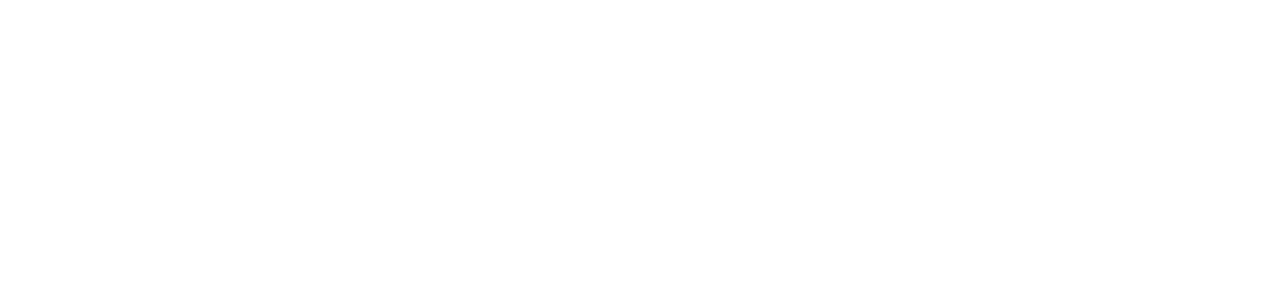
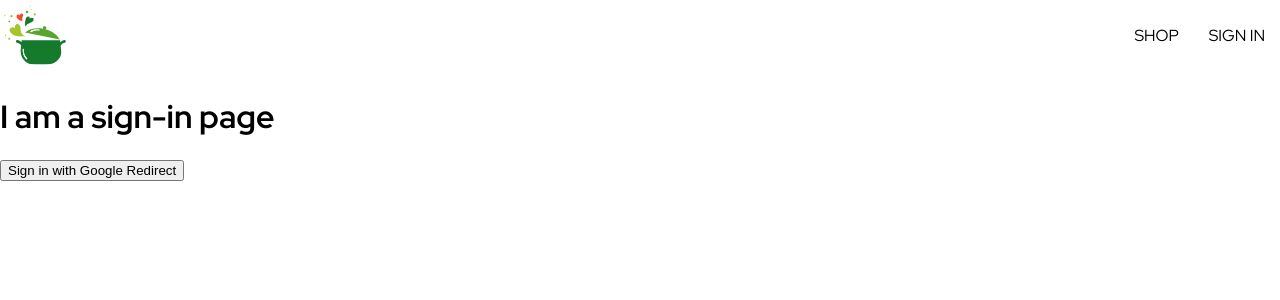
Before and after one commit to thuannguyen88/lazy-kitchen-ecommerce, a React (Create React App) app: page /sign-in in a window 1280 px wide. Before the commit this address had no page. Shown: the top 300 px of the page. Built offline with nearby package versions, Linux system fonts and the light colour scheme.

Commit message:
google sign in without google popup

```diff
--- a/package.json
+++ b/package.json
@@ -6,6 +6,7 @@
     "@testing-library/jest-dom": "^5.16.4",
     "@testing-library/react": "^13.3.0",
     "@testing-library/user-event": "^13.5.0",
+    "firebase": "^9.9.0",
     "react": "^18.2.0",
     "react-dom": "^18.2.0",
     "react-router-dom": "^6.3.0",
--- a/src/App.js
+++ b/src/App.js
@@ -2,6 +2,7 @@
 
 import Home from "./routes/home/home.component";
 import Navigation from "./routes/navigation/navigation.component";
+import SignIn from "./routes/sign-in/sign-in.component";
 
 const Shop = () => {
   return <div>I am a shop</div>;
@@ -13,6 +14,7 @@
       <Route path="/" element={<Navigation />}>
         <Route index element={<Home />} />
         <Route path="/shop" element={<Shop />} />
+        <Route path="/sign-in" element={<SignIn />} />
       </Route>
     </Routes>
   );
--- a/src/index.scss
+++ b/src/index.scss
@@ -9,3 +9,14 @@
   font-family: source-code-pro, Menlo, Monaco, Consolas, "Courier New",
     monospace;
 }
+
+a {
+  // get rid of underline
+  text-decoration: none;
+  color: black;
+}
+
+* {
+  // makes so padding and borders dont throw off dimensions set of your design
+  box-sizing: border-box;
+}
--- a/src/routes/navigation/navigation.component.jsx
+++ b/src/routes/navigation/navigation.component.jsx
@@ -1,20 +1,24 @@
 import { Fragment } from "react";
 import { Outlet, Link } from "react-router-dom";
+import { ReactComponent as LazyKitchenLogo } from "../../assets/lazy_kitchen_logo.svg";
+import "./navigation.styles.scss";
 
 const Navigation = () => {
   return (
     <Fragment>
       <div className="navigation">
         <Link className="logo-container" to="/">
-          <div>logo</div>
+          <LazyKitchenLogo className="logo" />
         </Link>
 
         <div className="nav-links-container">
           <Link className="nav-link" to="/shop">
             SHOP
           </Link>
+          <Link className="nav-link" to="/sign-in">
+            SIGN IN
+          </Link>
         </div>
-        <h1>I am the navigation bar</h1>
       </div>
       <Outlet />
     </Fragment>
--- /dev/null
+++ b/src/routes/navigation/navigation.styles.scss
@@ -0,0 +1,31 @@
+.navigation {
+  height: 70px;
+  width: 100%;
+  display: flex;
+  justify-content: space-between;
+  margin-bottom: 25px;
+
+  .logo-container {
+    height: 100%;
+    width: 70px;
+    // padding: 5px;
+
+    .logo {
+      height: 100%;
+      width: 70px;
+    }
+  }
+
+  .nav-links-container {
+    width: 50%;
+    height: 100%;
+    display: flex;
+    align-items: center;
+    justify-content: flex-end;
+
+    .nav-link {
+      padding: 10px 15px;
+      cursor: pointer;
+    }
+  }
+}
--- /dev/null
+++ b/src/routes/sign-in/sign-in.component.jsx
@@ -0,0 +1,19 @@
+import { signInWithGoogleRedirect } from "../../utils/firebase/firebase.utils";
+
+const SignIn = () => {
+  //all calls to database are async
+  const logGoogleUser = async () => {
+    const response = await signInWithGoogleRedirect();
+    console.log(response);
+    //  const userDocRef = await createUserDocumentFromAuth(user);
+  };
+
+  return (
+    <div>
+      <h1>I am a sign-in page</h1>
+      <button onClick={logGoogleUser}>Sign in with Google Redirect</button>
+    </div>
+  );
+};
+
+export default SignIn;
--- /dev/null
+++ b/src/utils/firebase/firebase.utils.js
@@ -0,0 +1,75 @@
+import {
+  getAuth,
+    signInWithPopup,
+  GoogleAuthProvider,
+//   signInWithRedirect,
+} from "firebase/auth";
+
+// import { getFirestore, doc, getDoc, setDoc } from "firebase/firestore";
+
+// Import the functions you need from the SDKs you need
+import { initializeApp } from "firebase/app";
+// TODO: Add SDKs for Firebase products that you want to use
+// https://firebase.google.com/docs/web/setup#available-libraries
+
+// Your web app's Firebase configuration
+const firebaseConfig = {
+  apiKey: "AIzaSyB5-CDDkUkBPzMr6Lhfw-zEk-vTpOpdb7I",
+  authDomain: "lazy-kitchen-db.firebaseapp.com",
+  projectId: "lazy-kitchen-db",
+  storageBucket: "lazy-kitchen-db.appspot.com",
+  messagingSenderId: "107339882349",
+  appId: "1:107339882349:web:2afdfabd7a013e9c1c4464",
+};
+
+// Initialize Firebase
+const app = initializeApp(firebaseConfig);
+
+// initialise provider using google auth provider class
+const provider = new GoogleAuthProvider();
+
+// can tell how we want google auth to behave
+// everytime someone interacts with our provider we want to force them to select an account
+provider.setCustomParameters({
+  prompt: "select_account",
+});
+
+// export create instance
+export const auth = getAuth();
+
+// anonmyous function that returns signInWithPopUp, so no sqigglies, and we want to pass auth and the provider
+export const signInWithGoogleRedirect = () =>
+  signInWithPopup(auth, provider);
+
+// // points directly to our database
+// export const db = getFirestore();
+
+// // a method thats an async function that receives a user authentication object
+// export const createUserDocumentFromAuth = async (userAuth) => {
+//   // see if theres an existing document reference , a special object that firestore uses when talking about actual instance of a document model
+//   // doc takes 3 arguments; database, collections, identifier
+//   const userDocRef = doc(db, "users", userAuth.uid);
+
+//   console.log(userDocRef);
+
+//   // userSnapshot allows us to check if an instance of the document exists within our database with userSnapshot.exists() and it also allows us to access the data
+//   const userSnapshot = await getDoc(userDocRef);
+
+//   // check is snapshot exists, if it doesnt we want to create it inside of our database
+//   if (!userSnapshot.exists()) {
+//     const { displayName, email } = userAuth;
+//     // create a new data object so we know when users are signing in
+//     const createdAt = new Date();
+
+//     try {
+//       await setDoc(userDocRef, {
+//         displayName,
+//         email,
+//         createdAt,
+//       });
+//     } catch (error) {
+//       console.log("error creating the user", error.message);
+//     }
+//   }
+//   return userDocRef;
+// }
```
Also changed, not shown: src/assets/lazy_kitchen_logo.svg (added), 1 other file (tests, documents, lock files or other folders).
